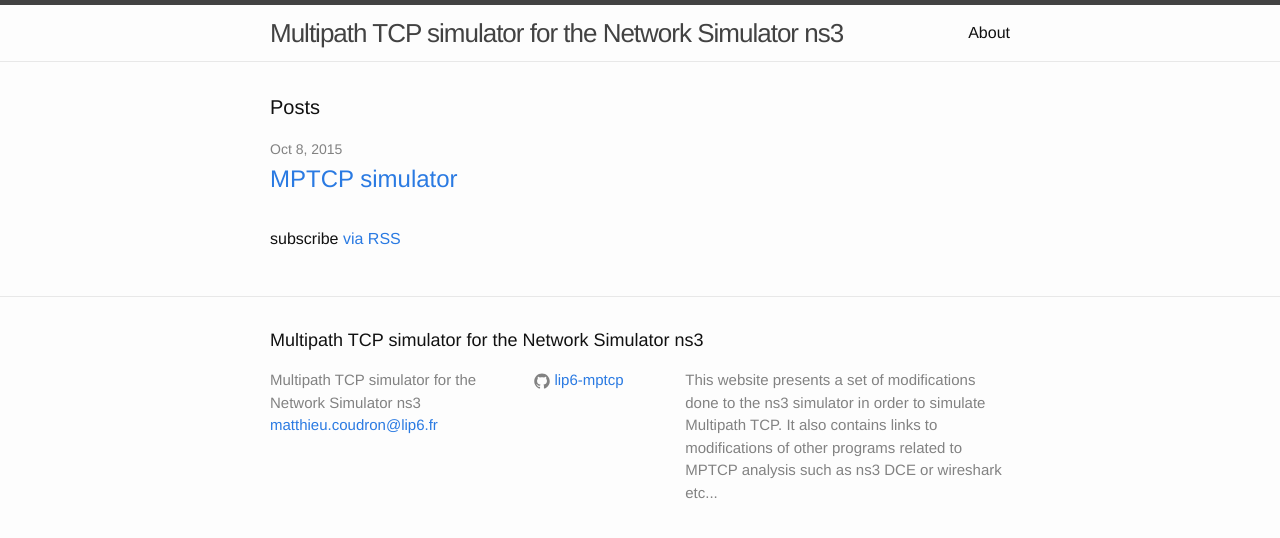
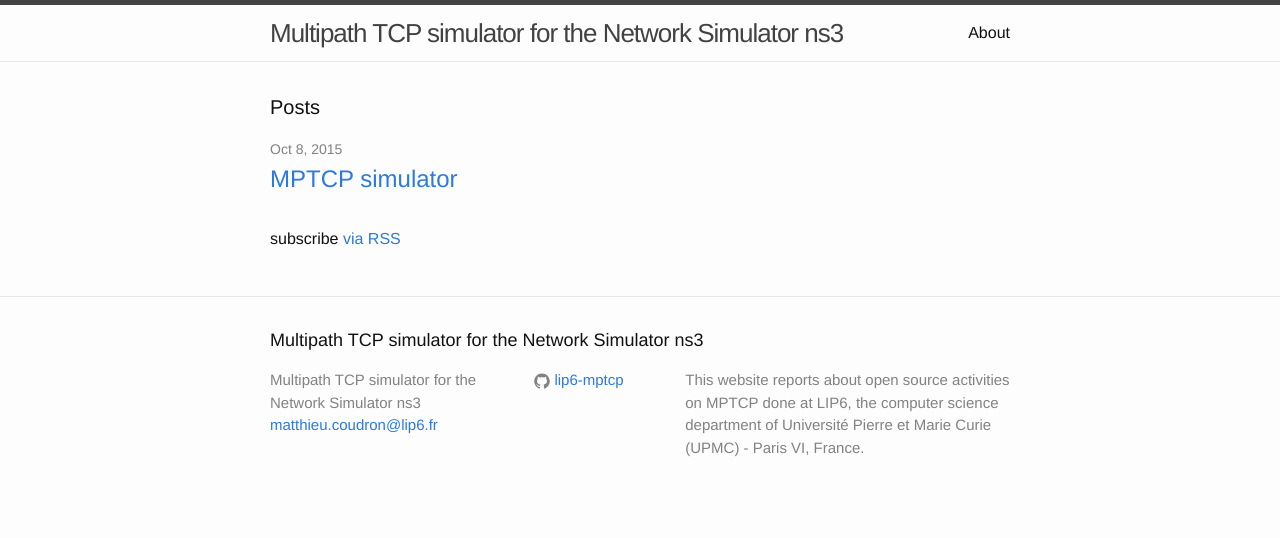
Before and after one commit to FREELANCER2017/lip6-mptcp.github.io, a Jekyll site: the page built from index.html, in a window 1280 px wide. Shown: the top 538 px of the page. Built offline with Jekyll 4.4.1, drawn with Linux system fonts in a browser that asks for light colours; comment, search, counter and statistics services are not loaded.

Commit message:
Update _config.yml

```diff
--- a/_config.yml
+++ b/_config.yml
@@ -2,7 +2,7 @@
 title: Multipath TCP simulator for the Network Simulator ns3
 email: matthieu.coudron@lip6.fr
 description: > # this means to ignore newlines until "baseurl:"
-  This website presents a set of modifications done to the ns3 simulator in order to simulate Multipath TCP. It also contains links to modifications of other programs related to MPTCP analysis such as ns3 DCE or wireshark etc...
+  This website reports about open source activities on MPTCP done at LIP6, the computer science department of Université Pierre et Marie Curie (UPMC) - Paris VI, France.
 baseurl: "" # the subpath of your site, e.g. /blog/
 url: "http://mptcp-ns3.lip6.fr" # the base hostname & protocol for your site
 github_username:  lip6-mptcp
```
